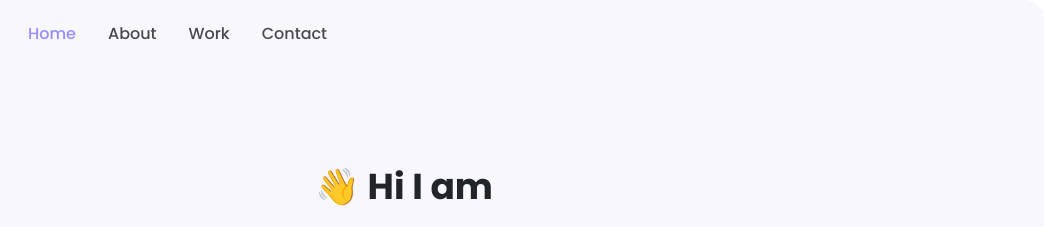
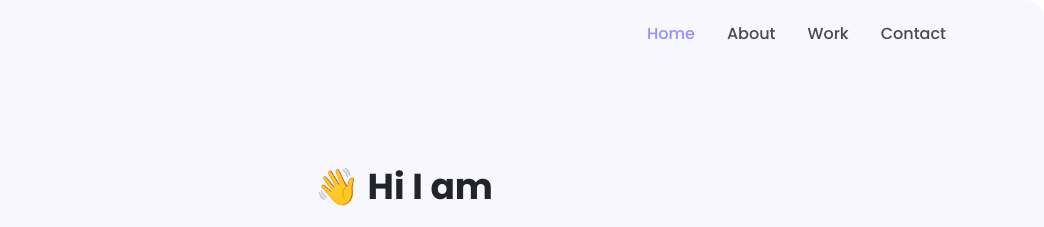
Before and after one commit to Maryp90/Portfolio, a plain HTML site: page index.html in a window 1280 px wide. Shown: the top 227 px of the page, 236-1280 px from the left. Drawn offline with nearby package versions, Linux system fonts and the light colour scheme.

Commit message:
nav bar width set to 100%

```diff
--- a/index.html
+++ b/index.html
@@ -25,7 +25,7 @@
                 <span class="navbar-toggler-icon"></span>
             </button>
             <div class="collapse navbar-collapse" id="navbarNav">
-                <ul class="nav justify-content-end">
+                <ul class="nav justify-content-end" style="width: 100%;">
                     <li class="nav-item">
                         <a class="nav-link active" aria-current="page" href="#">Home</a>
                     </li>
```
